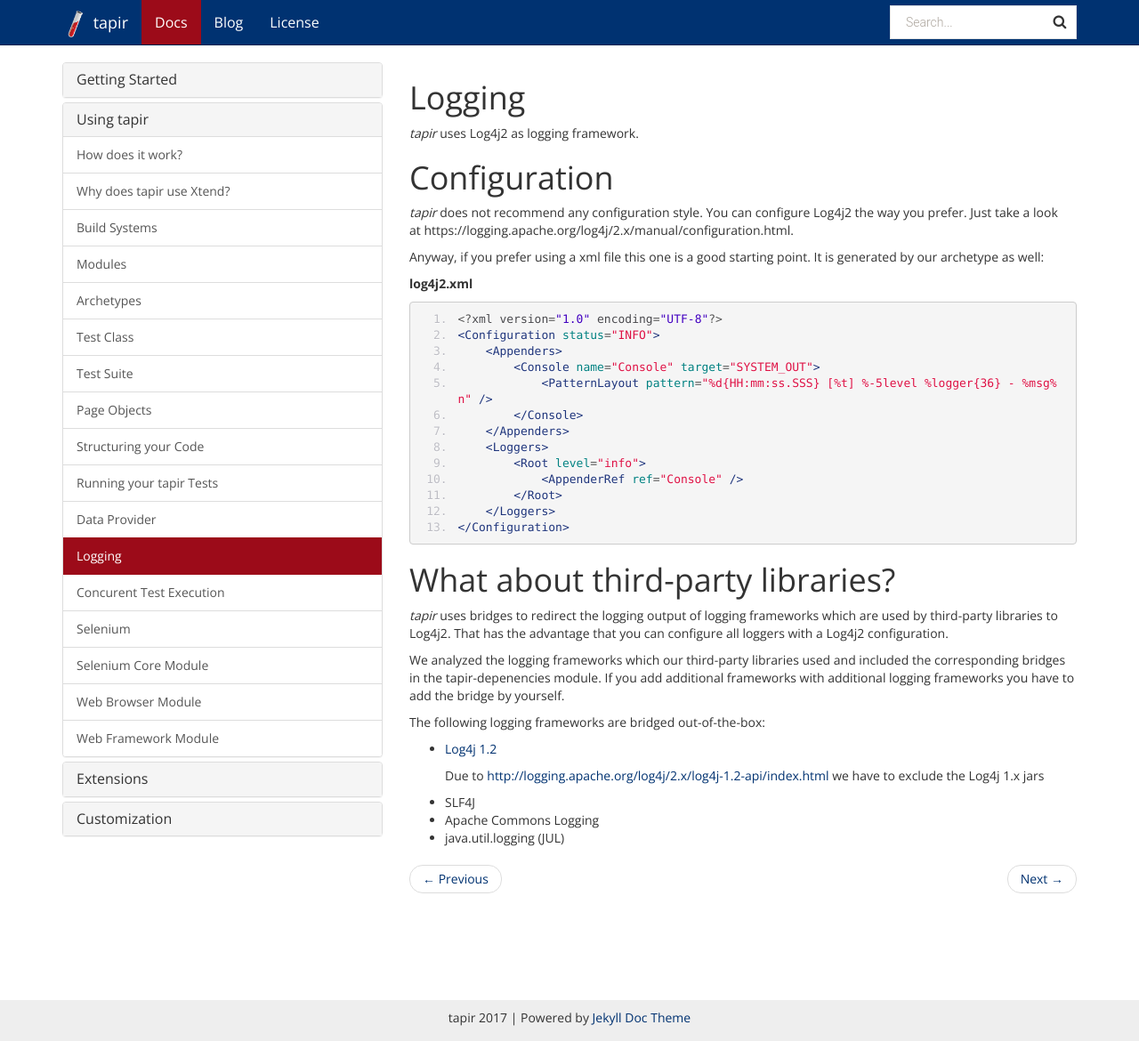
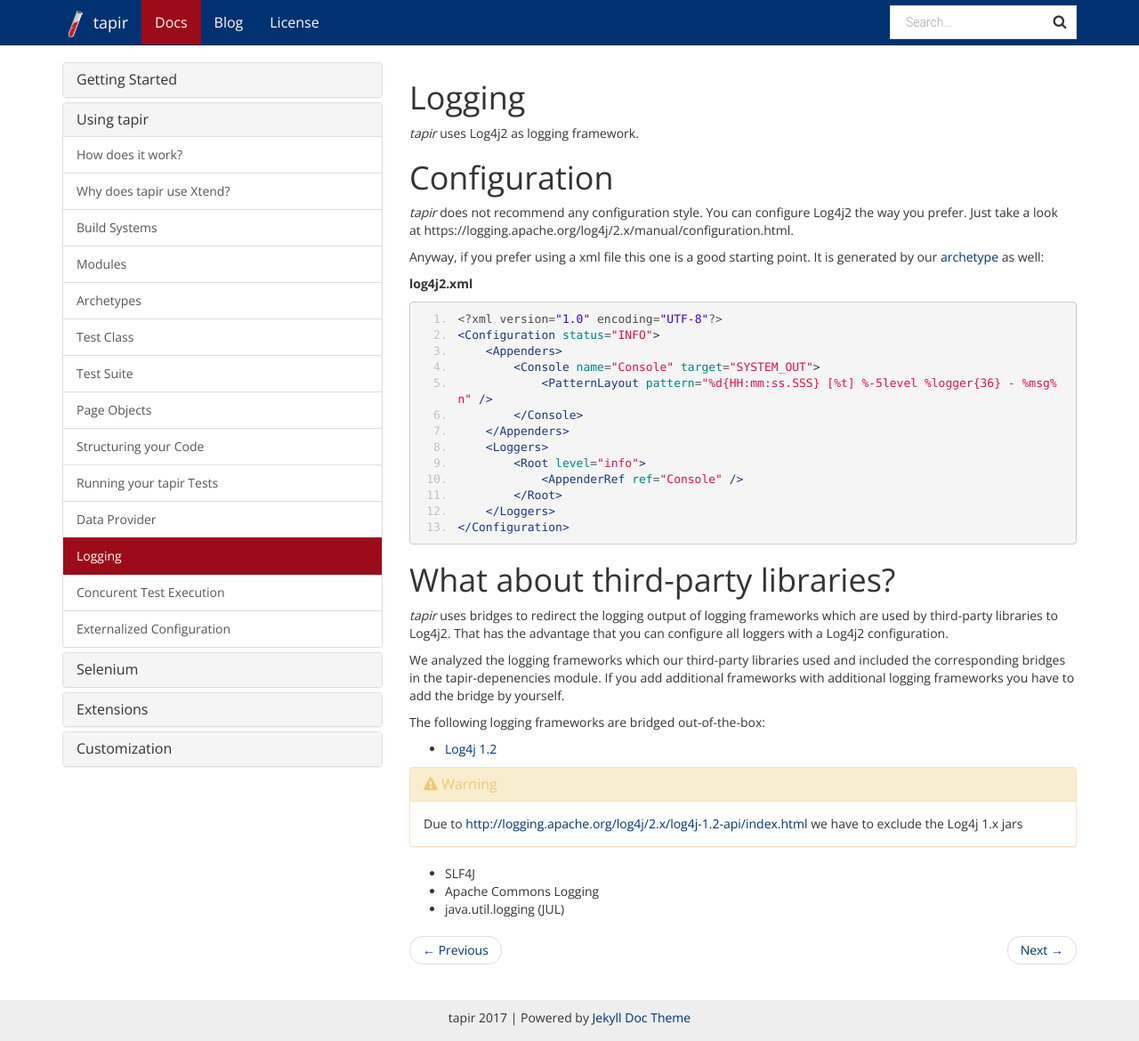
Before and after one commit to tapir-test/tapir-website, a Jekyll site: the page built from _docs/usingtapir/Logging.md, in a window 1280 px wide and 1170 px high. Shown: the whole window at 89% size. Built offline with Jekyll 4.4.1, drawn with Linux system fonts in a browser that asks for light colours; nearby versions of some CDN libraries.

Commit message:
Documentation
Signed-off-by: Nils Christian Ehmke <nils-christian.ehmke@bmiag.de>

```diff
--- a/_docs/usingtapir/Logging.md
+++ b/_docs/usingtapir/Logging.md
@@ -12,7 +12,7 @@
 at https://logging.apache.org/log4j/2.x/manual/configuration.html.
 
 Anyway, if you prefer using a xml file this one is a good starting
-point. It is generated by our archetype as well:
+point. It is generated by our [archetype]({{"/docs/usingtapir/archetypes/" | prepend: site.baseurl}}) as well:
 
 **log4j2.xml**
 
@@ -47,11 +47,16 @@
 The following logging frameworks are bridged out-of-the-box:
 
 -   [Log4j 1.2](https://logging.apache.org/log4j/1.2/)
-
+  <div class="panel panel-warning">
+    <div class="panel-heading">
+      <h3 class="panel-title"><span class="fa fa-warning"></span> Warning</h3>
+    </div>
+    <div class="panel-body">
     Due to
-    [http://logging.apache.org/log4j/2.x/log4j-1.2-api/index.html](index) we
+    <a href="http://logging.apache.org/log4j/2.x/log4j-1.2-api/index.html">http://logging.apache.org/log4j/2.x/log4j-1.2-api/index.html</a> we
     have to exclude the Log4j 1.x jars
-
+    </div>
+  </div>
 -   SLF4J
 -   Apache Commons Logging
 -   java.util.logging (JUL)
```
Also changed, not shown: _data/docs.yml (+7 -4 lines), _docs/selenium/Selenium_Core_module.md (renamed from _docs/usingtapir/selenium/Selenium_Core_module.md, +1 -1 lines), _docs/selenium/Web_Browser_module.md (renamed from _docs/usingtapir/selenium/Web_Browser_module.md, +1 -1 lines), _docs/selenium/Web_Framework_module.md (renamed from _docs/usingtapir/selenium/Web_Framework_module.md, +1 -1 lines).
